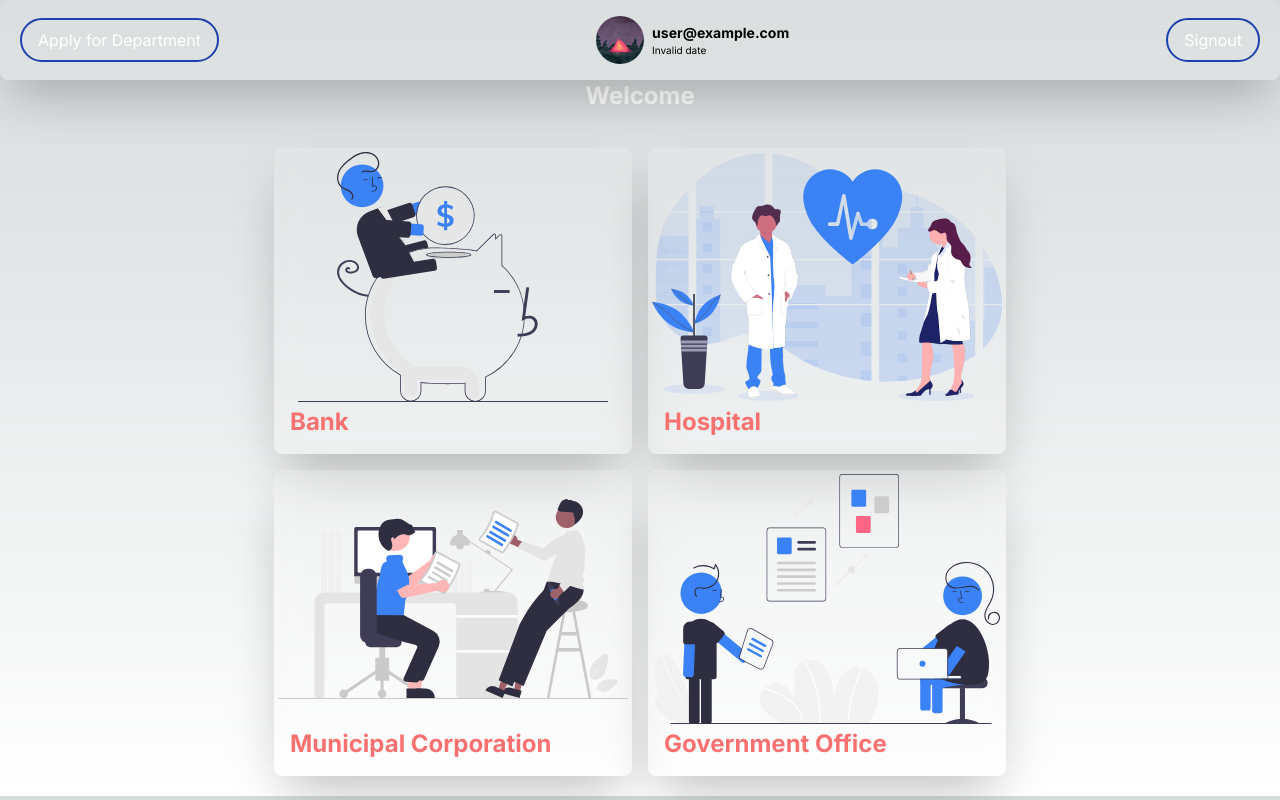
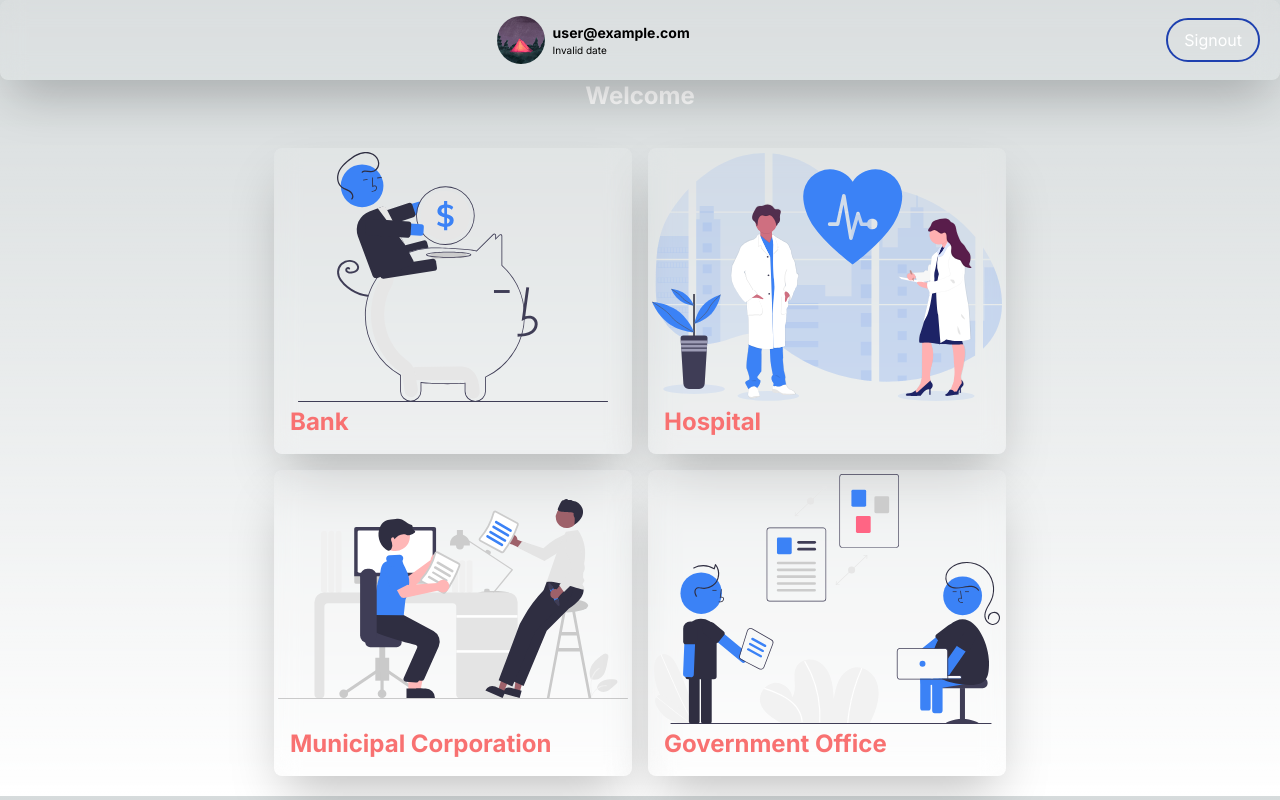
Before and after one commit to JeelGajera/token-registration, a Next.js app: page /home in a window 1280 px wide. Built offline with nearby package versions, Linux system fonts and the light colour scheme; no server answers; sample sign-in values are in the browser's storage.

Commit message:
add admin login

```diff
--- a/app/home/page.js
+++ b/app/home/page.js
@@ -36,7 +36,7 @@ function Page() {
             <div>
                 <div className="px-1 sm:px-5 flex justify-between items-center w-full h-20 bg-white bg-opacity-10 backdrop-blur-md rounded-lg shadow-2xl">
                     <div>
-                        {user && <Link href="/register"> <Button>Apply for Department</Button></Link>}
+                        {user?.uid==="GAu2DFvgP8fG06xuD4ZWV2Huwcw1" && <Link href="/register"> <Button>Apply for Department</Button></Link>}
                     </div>
                     {user && <ProfileCard
                         email={user?.email}
--- a/app/register/page.js
+++ b/app/register/page.js
@@ -16,7 +16,7 @@ function Page() {
   const [user, _user] = useState(null);
   useLayoutEffect(() => {
     onAuthStateChanged(auth, function (user) {
-      if (user) {
+      if (user && user?.uid==="GAu2DFvgP8fG06xuD4ZWV2Huwcw1") {
         // console.log("user is loggedin: ");
         _user(user);
       } else {
@@ -32,7 +32,7 @@ function Page() {
     _form({ ...form, [e.target.name]: e.target.value });
   }
   const submit = async () => {
-    const response = await addDoc(collection(db, 'request'), {
+    const response = await addDoc(collection(db, 'department'), {
       userId: user.uid,
       name: form.name,
       category: form.category,
```
